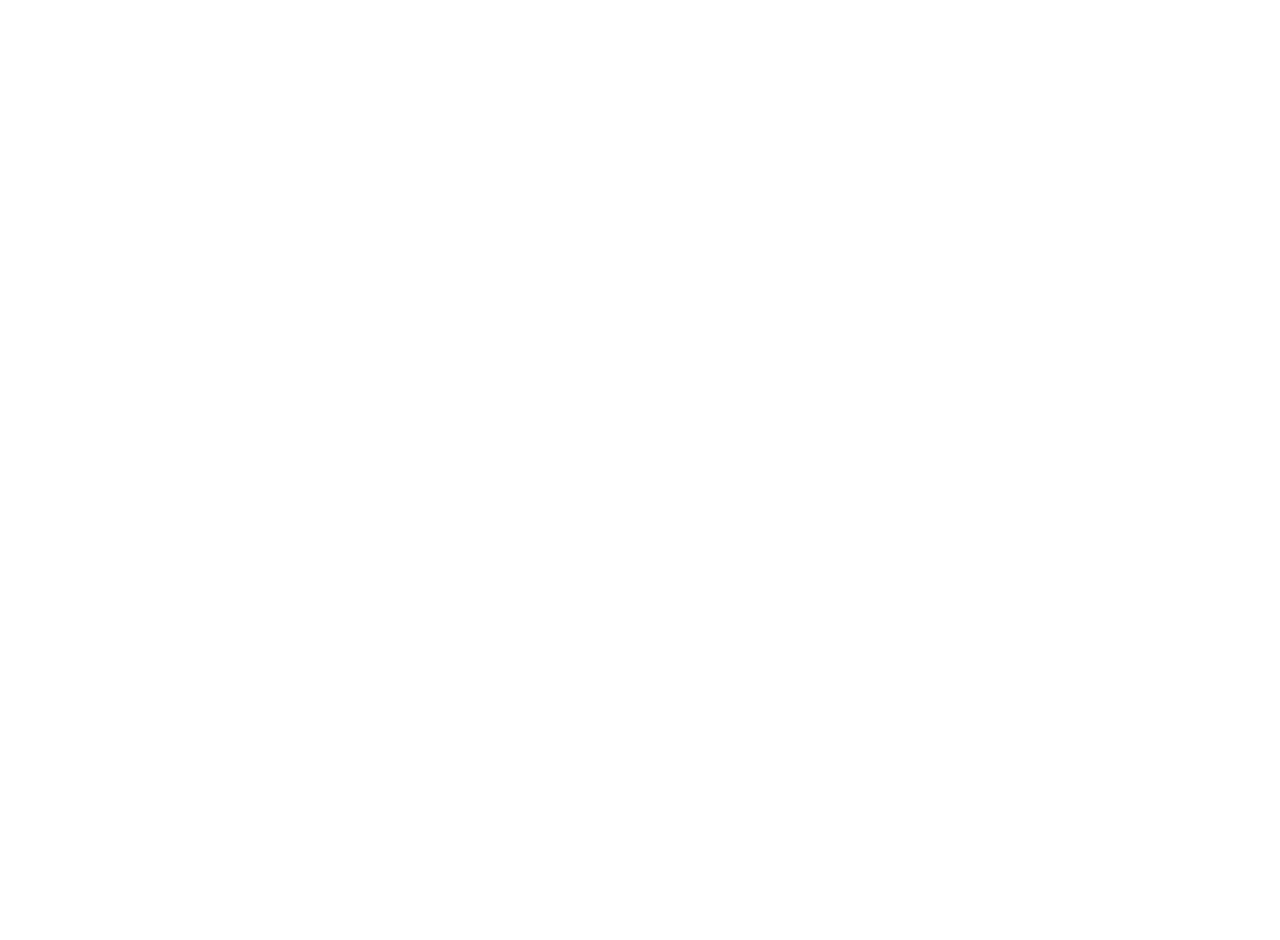
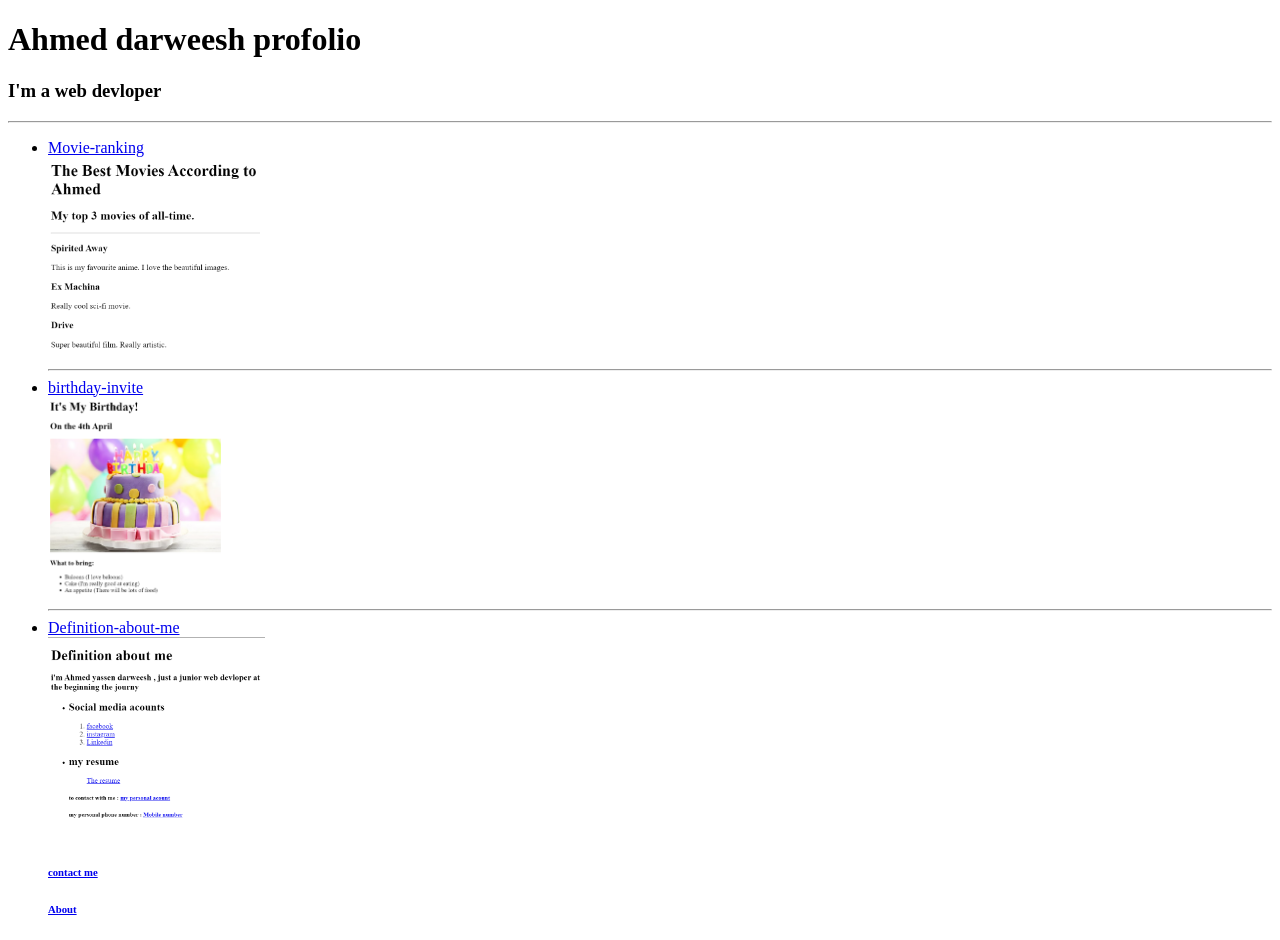
Before and after one commit to ahmeddarweesh2/html-portoflio, a plain HTML site: page index.html in a window 1280 px wide. Before the commit the page ends 800 px from the top, so only its background shows below. Drawn offline with Linux system fonts and the light colour scheme.

Commit message:
Update index.html

```diff
--- a/index.html
+++ b/index.html
@@ -1,15 +1,22 @@
-<!-- TODO 1: Create the HTML Boilerplate -->
-
-<!-- TODO 2: Add Your previous projects' HTML into the public folder -->
-
-<!-- TODO 3: Take screenshots of your project previews and add the images to the images folder -->
-
-<!-- TODO 4: Add titles/subtitles etc. -->
-
-<!-- TODO 5: Add a link to the project pages -->
-
-<!-- TODO 6: Add images to show the project previews
-HINT for TODO 6: You can use the height attribute set to 200 to make the image smaller:
-https://developer.mozilla.org/en-US/docs/Web/HTML/Element/img#attr-height -->
-
-<!-- TODO 7: Add the Contact Me and About Me page links -->
+<!DOCTYPE html>
+<html lang="en">
+<head>
+    <meta charset="UTF-8">
+    <title>Ahmed profolio</title>
+</head>
+<body><h1>Ahmed darweesh profolio</h1>
+<h3>I'm a web devloper</h3>
+<hr />
+<ul>
+<li><a href="./public/movie-ranking.html">Movie-ranking</a></li>
+<img src="./public/Screenshot 2023-07-18 002546.png" height="200">
+<hr />
+<li><a href="./public/birthday-invite.html">birthday-invite</a> </li>
+<img src="./public/Screenshot 2023-07-18 002354.png" height="200">
+<hr />
+<li><a href="./Untitled-1.html">Definition-about-me</a></li>
+<img src="./public/defintion.png" height="200">
+<h6><a href="./public/contact.html">contact me </a></h5>
+<h6><a href="./public/about.html">About</a></h5>
+</body>
+</html>
```
